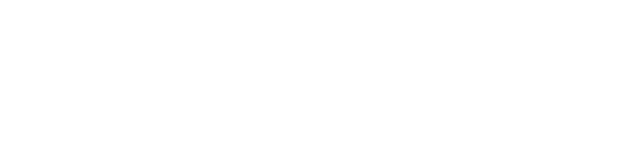
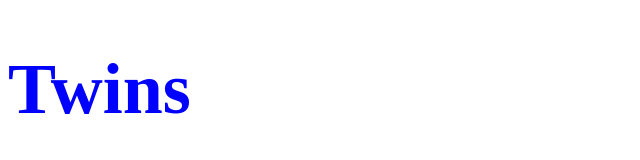
Before and after one commit to Kseniya554/first-project, a plain HTML site: page index.html in a window 1280 px wide. Shown: the whole page, without its empty margins (0-640 px from the left). Drawn offline with Linux system fonts and the light colour scheme.

Commit message:
цвет и размер

```diff
--- a/index.html
+++ b/index.html
@@ -1,7 +1,7 @@
 <!DOCTYPE html>
 <html>
     <head>
-
+        <h1 style="color:blue; font-size:72px;">Twins</h1>
     </head>
     <body>
 
```
